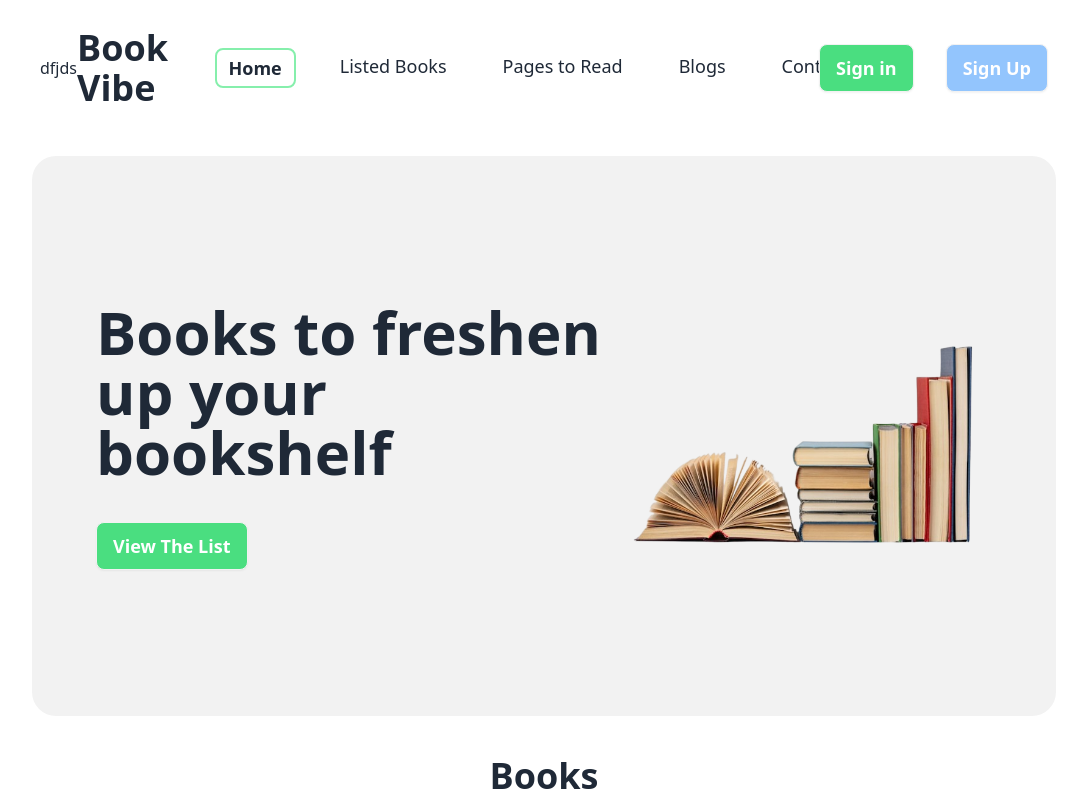
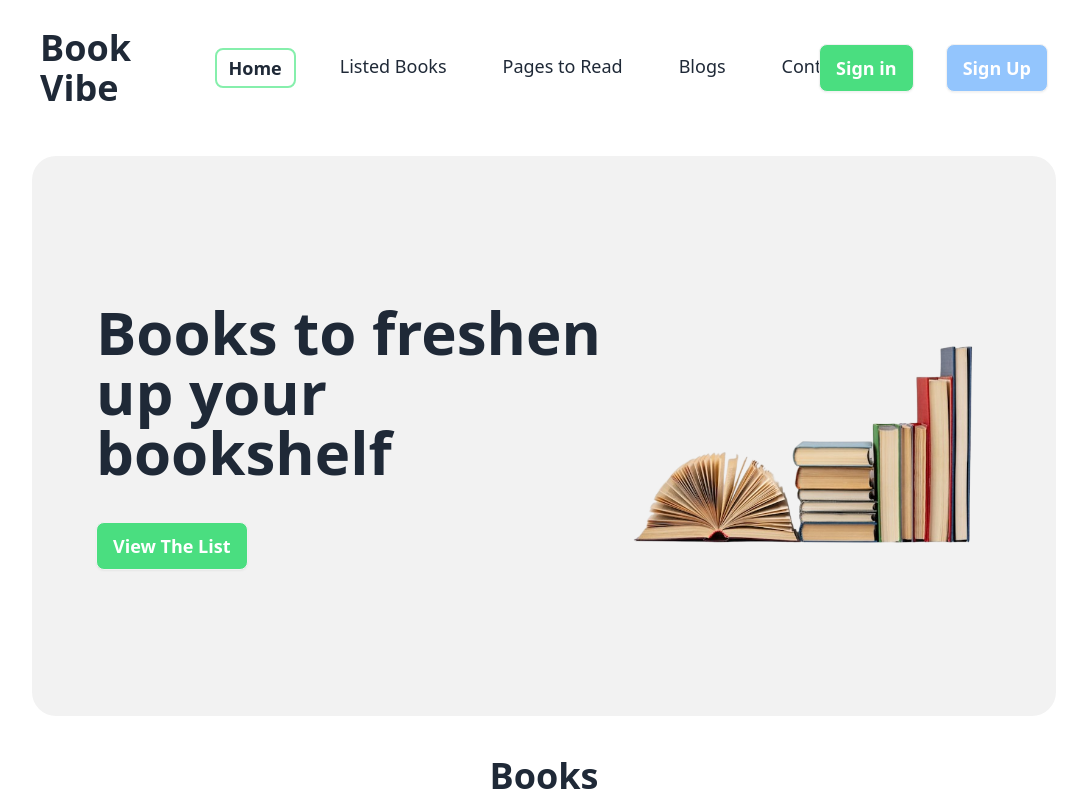
Before and after one commit to MD-YeakubNabi-Hridoy/Assignment-8, a React (Vite) app: page / in a window 1280 px wide. Shown: the top 800 px of the page, without its empty margins (96-1183 px from the left). Built offline with nearby package versions, Linux system fonts and the light colour scheme.

Commit message:
the assignment has completed

```diff
--- a/src/Components/Nav.jsx
+++ b/src/Components/Nav.jsx
@@ -7,7 +7,6 @@ const Nav = () => {
             <div className="navbar flex gap-2 bg-base-100">
                 <div className="navbar-start">
                     <div className="dropdown">
-                        <h1>dfjds</h1>
                         <div tabIndex={0} role="button" className="btn btn-ghost lg:hidden">
                             <svg xmlns="http://www.w3.org/2000/svg" className="h-5 w-5" fill="none" viewBox="0 0 24 24" stroke="currentColor"><path strokeLinecap="round" strokeLinejoin="round" strokeWidth="2" d="M4 6h16M4 12h8m-8 6h16" /></svg>
                         </div>
```
